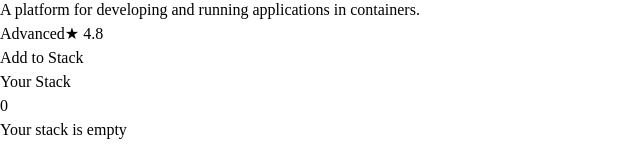
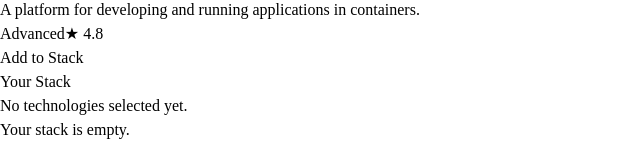
Before and after one commit to iftekharm-alasif/Assignment-5-based-on-react, a React (Vite) app in the folder dev-stack-assignment/: page / in a window 1280 px wide. Shown: the part 6012-6157 px from the top of the page, without its empty margins (0-640 px from the left). Built offline with nearby package versions, Linux system fonts and the light colour scheme.

Commit message:
update stack button state

```diff
--- a/dev-stack-assignment/src/components/Technologies.tsx
+++ b/dev-stack-assignment/src/components/Technologies.tsx
@@ -48,7 +48,10 @@ export default function Technologies() {
       <div className="mt-8 grid grid-cols-1 gap-8 lg:grid-cols-[1fr_280px]">
         {/* Technology Cards */}
         <div className="grid grid-cols-1 gap-5 md:grid-cols-2">
-          {technologies.map((technology) => (
+          {technologies.map((technology) => {
+            const isAdded = stack.some((item) => item.id === technology.id);
+
+            return (
               <div
                 key={technology.id}
                 className="rounded-xl border border-gray-100 bg-white p-5 shadow-sm"
@@ -98,45 +101,51 @@ export default function Technologies() {
                 {/* Add Button */}
                 <button
                   onClick={() => handleAddToStack(technology)}
-                className="mt-4 w-full rounded-md bg-[#080d1c] py-2 text-[11px] font-medium text-white"
+                  disabled={isAdded}
+                  className={`mt-4 w-full rounded-md py-2 text-[11px] font-medium text-white ${
+                    isAdded
+                      ? "cursor-not-allowed bg-gray-400"
+                      : "cursor-pointer bg-[#080d1c]"
+                  }`}
                 >
-                Add to Stack
+                  {isAdded ? "✓ Added to Stack" : "Add to Stack"}
                 </button>
               </div>
-          ))}
+            );
+          })}
         </div>
 
         {/* Your Stack Sidebar */}
         <div>
-          <div className="rounded-xl border border-gray-100 bg-white p-5 shadow-sm">
+          <div className="rounded-2xl border border-gray-200 bg-white p-5 shadow-sm">
             {/* Stack Heading */}
+            <div>
               <div className="flex items-center justify-between">
-              <h3 className="text-sm font-bold text-[#172033]">Your Stack</h3>
+                <h3 className="text-base font-bold text-[#172033]">
+                  Your Stack
+                </h3>
 
+                {stack.length > 0 && (
                   <span className="rounded-full bg-pink-50 px-2 py-1 text-[10px] font-medium text-[#d83b9d]">
                     {stack.length}
                   </span>
+                )}
               </div>
 
-            {/* Remove All Button */}
-            {stack.length > 0 && (
-              <button
-                onClick={handleRemoveAll}
-                className="mt-4 text-[10px] font-medium text-red-400 hover:text-red-600"
-              >
-                Remove All
-              </button>
-            )}
+              <p className="mt-1 text-[11px] text-gray-400">
+                {stack.length === 0
+                  ? "No technologies selected yet."
+                  : "Your selected technologies."}
+              </p>
+            </div>
 
             {/* Stack Content */}
-            <div className="mt-6">
+            <div className="mt-5">
               {stack.length === 0 ? (
                 /* Empty State */
-                <div className="text-center">
-                  <p className="text-xs text-gray-400">Your stack is empty</p>
-
-                  <p className="mt-1 text-[10px] text-gray-300">
-                    Add technologies to build your stack.
+                <div className="flex h-[66px] items-center justify-center rounded-xl border border-dashed border-gray-200">
+                  <p className="text-[11px] text-gray-400">
+                    Your stack is empty.
                   </p>
                 </div>
               ) : (
@@ -169,17 +178,18 @@ export default function Technologies() {
                       {/* Remove Button */}
                       <button
                         onClick={() => handleRemove(technology.id)}
-                        className="text-[9px] text-red-400 hover:text-red-600"
+                        className="text-[9px] font-medium text-red-400 hover:text-red-600"
                       >
                         Remove
                       </button>
                     </div>
                   ))}
-                  {/* Remove All */}
+
+                  {/* Remove All Button */}
                   <div className="flex justify-center pt-2">
                     <button
                       onClick={handleRemoveAll}
-                      className="rounded-md border border-red-100 bg-red-50 px-4 py-2 text-[10px] font-bold text-red-500 transition hover:bg-red-100"
+                      className="rounded-md border border-red-100 bg-red-50 px-4 py-2 text-[10px] font-semibold text-red-500 transition hover:bg-red-100"
                     >
                       Remove All
                     </button>
```
Lines whose indentation alone changed are shown as unchanged.
